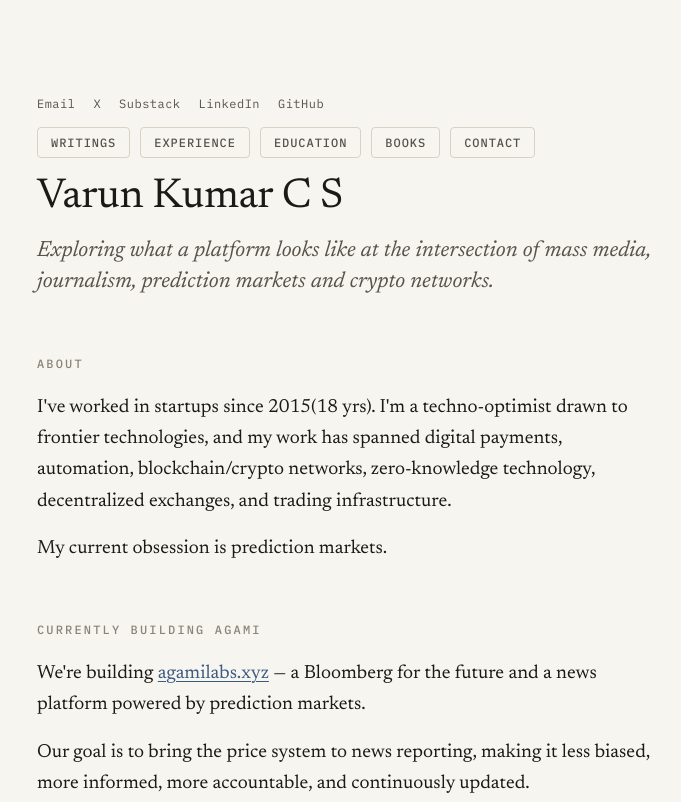
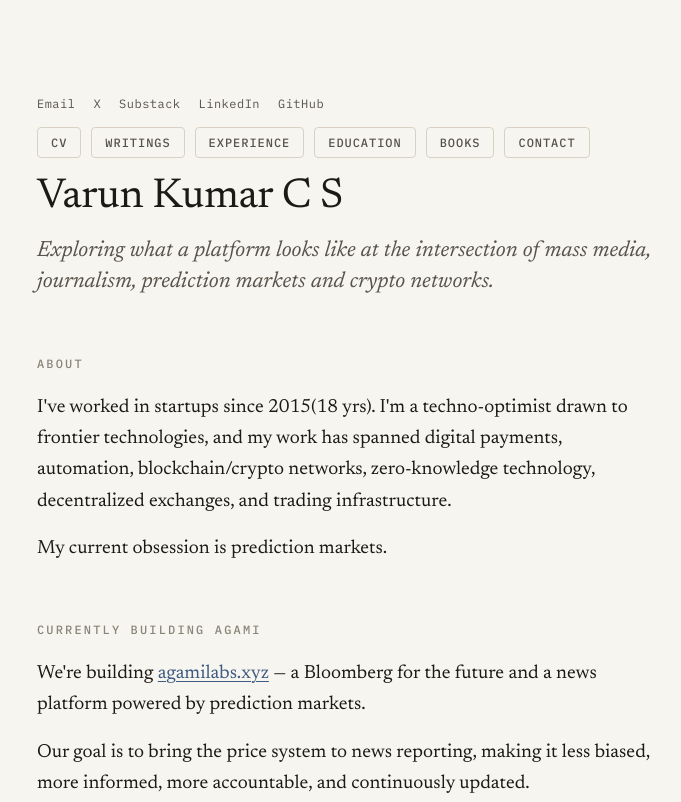
Before and after one commit to Varunk26/Varunk26.github.io, a plain HTML site: page index.html in a window 1280 px wide. Shown: the top 802 px of the page, without its empty margins (293-974 px from the left). Drawn offline with Linux system fonts and the light colour scheme.

Commit message:
Add CV link before Writings in navigation

```diff
--- a/index.html
+++ b/index.html
@@ -356,6 +356,7 @@ header p {
 <a href="https://github.com/Varunk26" target="_blank" rel="noopener noreferrer">GitHub</a>
 </div>
 <nav class="nav">
+<a href="/CV/">CV</a>
 <a href="#writings">Writings</a>
 <a href="#experience">Experience</a>
 <a href="#education">Education</a>
```
